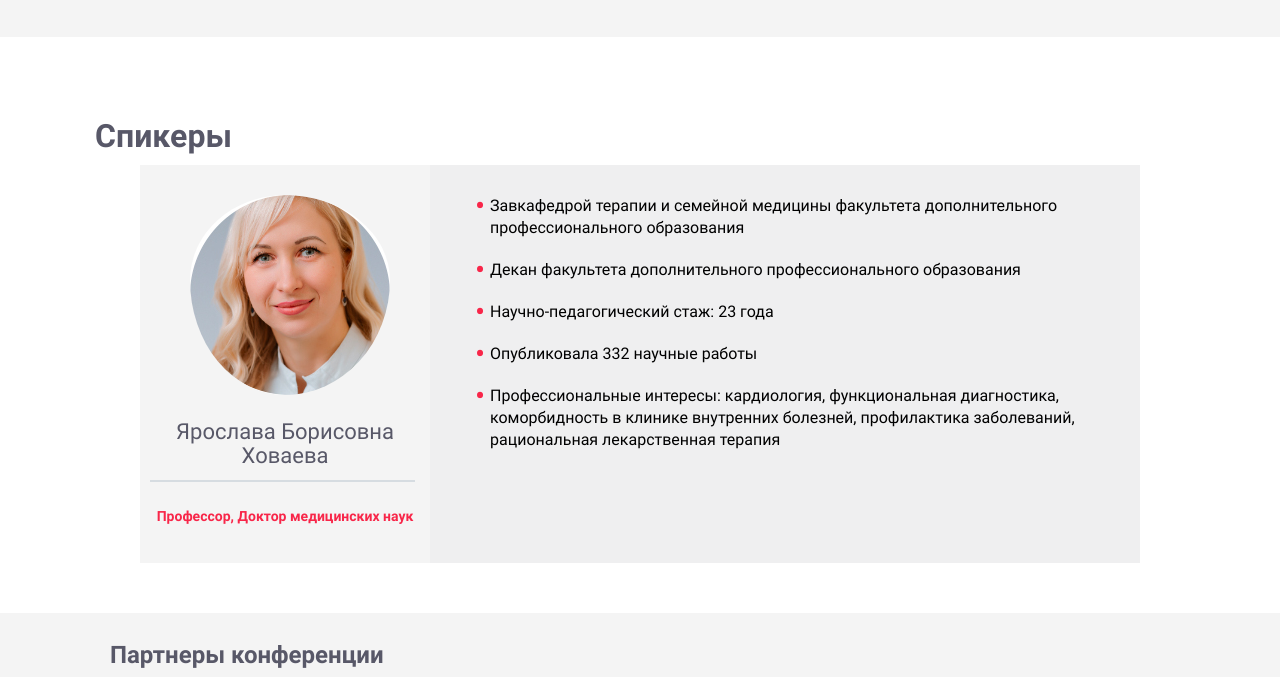
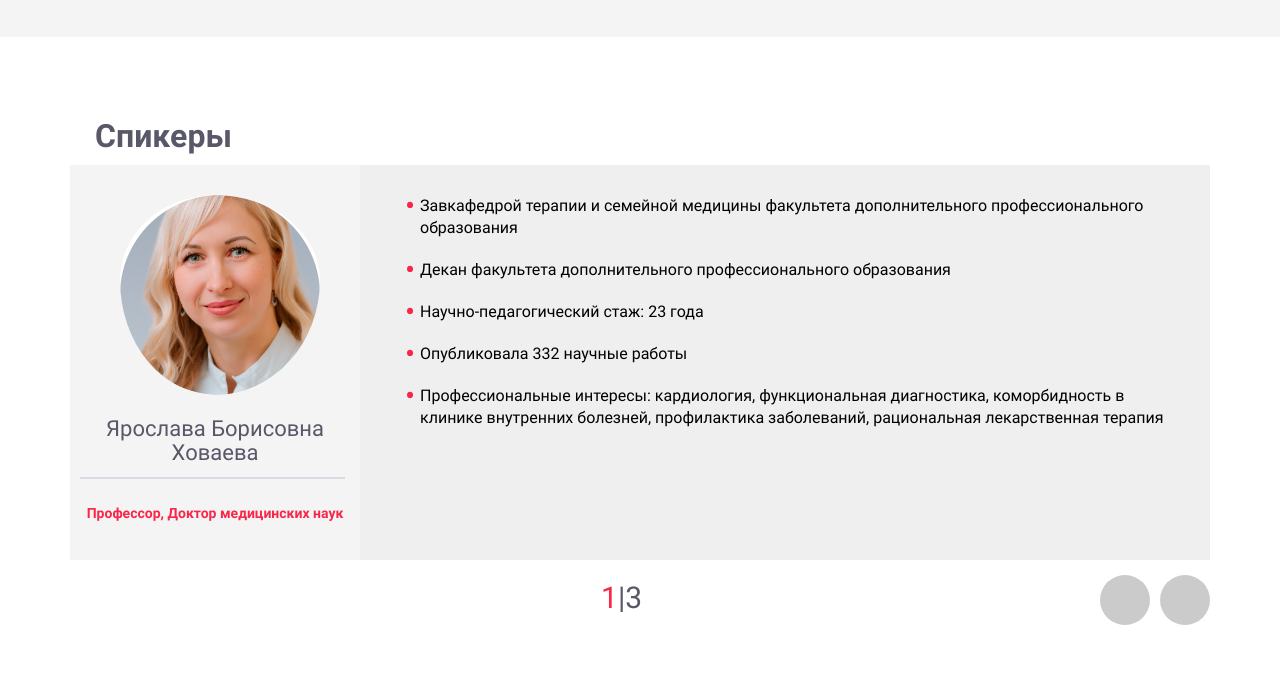
Before and after one commit to bogdanGR/medical, a website: page src/conference.html in a window 1280 px wide. Shown: the part 1282-1959 px from the top of the page. Drawn offline with nearby package versions, Linux system fonts and the light colour scheme; files that its build step writes are made by us from their sources.

Commit message:
добавил слайдер

```diff
--- a/src/conference.html
+++ b/src/conference.html
@@ -111,6 +111,7 @@
     </section>
     <section class="speaker  container">
       <h2 class="speaker__title">Спикеры</h2>
+      <div class="speaker__slider-wrapper">
         <div class="speaker__wrapper">
           <div class="speaker__data">
             <img class="speaker__img" src="img/speaker1.jpg" width="200" height="200" alt="">
@@ -126,6 +127,44 @@
               <li class="speaker__item">Профессиональные интересы: кардиология, функциональная диагностика, коморбидность в клинике внутренних болезней, профилактика заболеваний, рациональная лекарственная терапия</li>
             </ul>
           </div>
+        </div>
+
+        <div class="speaker__wrapper">
+          <div class="speaker__data">
+            <img class="speaker__img" src="img/speaker1.jpg" width="200" height="200" alt="">
+            <p class="speaker__name">Ярослава Борисовна Ховаева</p>
+            <p class="speaker__job">Профессор, Доктор медицинских наук</p>
+          </div>
+          <div class="speaker__descr">
+            <ul class="speaker__list">
+              <li class="speaker__item">Завкафедрой терапии и семейной медицины факультета дополнительного профессионального образования</li>
+              <li class="speaker__item">Декан факультета дополнительного профессионального образования</li>
+              <li class="speaker__item">Научно-педагогический стаж: 23 года</li>
+              <li class="speaker__item">Опубликовала 332 научные работы</li>
+              <li class="speaker__item">Профессиональные интересы: кардиология, функциональная диагностика, коморбидность в клинике внутренних болезней, профилактика заболеваний, рациональная лекарственная терапия</li>
+            </ul>
+          </div>
+        </div>
+
+        <div class="speaker__wrapper">
+          <div class="speaker__data">
+            <img class="speaker__img" src="img/speaker1.jpg" width="200" height="200" alt="">
+            <p class="speaker__name">Ярослава Борисовна Ховаева</p>
+            <p class="speaker__job">Профессор, Доктор медицинских наук</p>
+          </div>
+          <div class="speaker__descr">
+            <ul class="speaker__list">
+              <li class="speaker__item">Завкафедрой терапии и семейной медицины факультета дополнительного профессионального образования</li>
+              <li class="speaker__item">Декан факультета дополнительного профессионального образования</li>
+              <li class="speaker__item">Научно-педагогический стаж: 23 года</li>
+              <li class="speaker__item">Опубликовала 332 научные работы</li>
+              <li class="speaker__item">Профессиональные интересы: кардиология, функциональная диагностика, коморбидность в клинике внутренних болезней, профилактика заболеваний, рациональная лекарственная терапия</li>
+            </ul>
+          </div>
+        </div>
+      </div>
+      <div class="container speaker-arrow">
+        <div class="speaker__number"><span class="speaker__number--active">1</span>|3</div>
       </div>
     </section>
     <section class="partners">
@@ -171,14 +210,29 @@
   <script src="js/slick.js"></script>
   <script src="js/tabs.js"></script>
   <script>
-    $('.promo__slider').slick({
-      dots: true,
-      slickCurrentSlide: '.slickCurrentSlide',
-      prevArrow: '<button class="slick-prev slick-arrow--red" aria-label="Previous" type="button">Previous</button>',
-      nextArrow: '<button class="slick-next slick-arrow--red" aria-label="Next" type="button">Next</button>',
+  $('.speaker__slider-wrapper').slick({
+  dots: false,
+  infinite: false,
+  speed: 300,
+  mobileFirst: false,
+  slidesToShow: 1,
+  slidesToScroll: 1,
+  prevArrow: '<button class="slick-prev slick-arrow--red speaker__prev-arrow" aria-label="Previous" type="button">Previous</button>',
+  nextArrow: '<button class="slick-next slick-arrow--red speaker__next-arrow" aria-label="Next" type="button">Next</button>',
+  appendArrows: '.speaker-arrow',
+  responsive: [
+    {
+      breakpoint: 1140,
+      settings: {
+        prevArrow: true,
+        nextArrow: true,
+      }
+    },
+  ]
 });
-    $(".promo__slider").on('afterChange', function(event, slick, currentSlide) {
-      $(".promo__number--active").text(currentSlide + 1);
+$(".speaker__slider-wrapper").on('afterChange', function(event, slick, currentSlide){
+  console.log(currentSlide)
+   $(".speaker__number--active").text(currentSlide + 1);
 });
   </script>
 </body>
--- a/src/sass/blocks/slider/slider.scss
+++ b/src/sass/blocks/slider/slider.scss
@@ -3,6 +3,7 @@
     display: flex;
     flex-wrap: wrap;
     flex-direction: column;
+    width: 100%;
   }
   &-1 {
     background-image: url('../img/slide-bg1-index.jpg');
@@ -104,7 +105,7 @@
 @media (min-width: 768px) {
   .slider {
     &__wrapper {
-      display: block;
+      display: inline-block;
     }
     &__date--inner {
       font-size: 18px;
--- a/src/sass/blocks/speaker/speaker.scss
+++ b/src/sass/blocks/speaker/speaker.scss
@@ -1,4 +1,5 @@
 .speaker {
+  margin-bottom: 70px;
   &__wrapper {
     width: 280px;
     margin: 0 auto;
@@ -68,11 +69,32 @@
       font-size: 30px;
     }
   }
+  &__number {
+  position: absolute;
+  left: 45%;
+  top: 20px;
+  color: $grey-text;
+  font-size: 30px;
+  &--active {
+    color: $active-color;
+  }
+}
+  &-arrow {
+    position: relative;
+    display: flex;
+    justify-content: flex-end;
+  }
+  &__prev-arrow {
+    display: none;
+  }
+  &__next-arrow {
+    display: none;
+  }
 }
 
 @media(min-width: 768px) {
   .speaker {
-    margin-bottom: 50px;
+    margin-bottom: 70px;
     &__title {
       text-align: left;
       margin-left: 25px;
@@ -104,12 +126,29 @@
     &__img {
       padding-right: 40px;
     }
-  }
-}
-@media (min-width: 1280px) {
-  .speaker {
-    &__wrapper {
-      width: 1000px;
+    &__prev-arrow {
+      display: none;
+    }
+    &__next-arrow {
+      display: none;
     }
   }
 }
+@media (min-width: 1140px) {
+  .speaker {
+    &__wrapper {
+      width: 1140px;
+    }
+    &__prev-arrow {
+      position: relative;
+      margin-right: 30px;
+      top: 40px;
+      right: 0;
+    }
+    &__next-arrow {
+      position: relative;
+      top: 40px;
+      right: 20px;
+    }
+  }
+}
```
Also changed, not shown: src/js/slick.js, 1 other file. Lines whose indentation alone changed are shown as unchanged.
